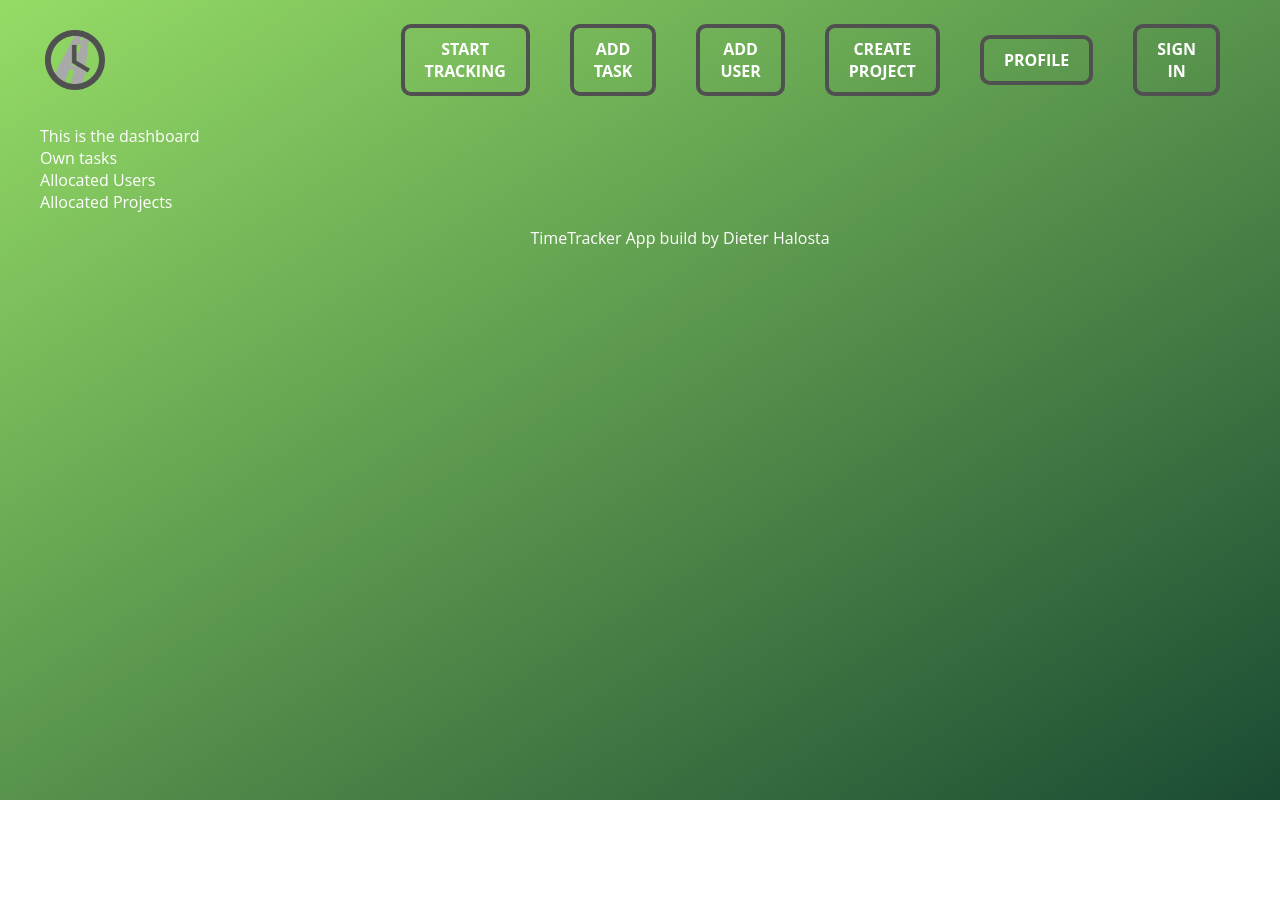
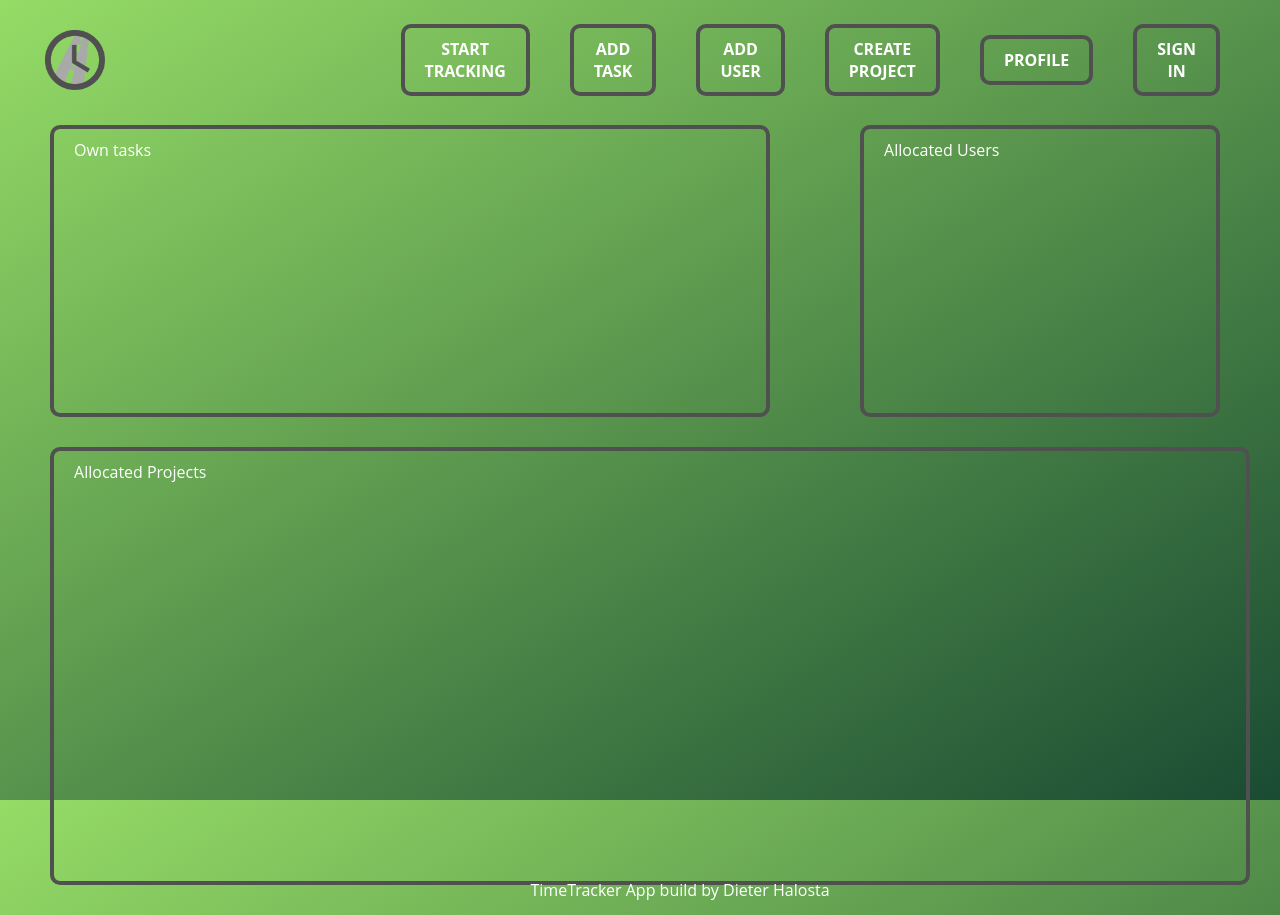
Before and after one commit to dieterhalosta/time-tracker, a React (Create React App) app: page / in a window 1280 px wide. Shown: the top 915 px of the page. Before the commit the page ends 800 px from the top, so only its background shows below. Built offline with nearby package versions, Linux system fonts and the light colour scheme.

Commit message:
working on the dashboard page

```diff
--- a/src/pages/DashboardPage/Dashboard.component.jsx
+++ b/src/pages/DashboardPage/Dashboard.component.jsx
@@ -1,17 +1,21 @@
 import React from "react";
+import {PageContainer,FirstSection,UserTasksContainer,AllocatedUsersContainer,SecondSection,AllocatedProjectsContainer} from './Dashboard.styles'
 import Header from "../../components/Header/Header.component";
 
 const Dashboard = ({ checkUserSession, currentUser }) => {
   return (
     <div>
       <Header />
+      <PageContainer>
+        <FirstSection>
+        <UserTasksContainer>Own tasks</UserTasksContainer>
+        <AllocatedUsersContainer>Allocated Users</AllocatedUsersContainer>
+        </FirstSection>
+        <SecondSection>
+        <AllocatedProjectsContainer>Allocated Projects</AllocatedProjectsContainer>
+        </SecondSection>
 
-      <div>
-        This is the dashboard
-        <div>Own tasks</div>
-        <div>Allocated Users</div>
-        <div>Allocated Projects</div>
-      </div>
+      </PageContainer>
     </div>
   );
 };
--- a/src/pages/DashboardPage/Dashboard.styles.jsx
+++ b/src/pages/DashboardPage/Dashboard.styles.jsx
@@ -0,0 +1,48 @@
+import styled, { css } from "styled-components";
+
+export const PageContainer = styled.div`
+  height: 730px;
+  width: 100%;
+  margin: 10px;
+  display: column;
+`;
+
+export const FirstSection = styled.div`
+  height: 40%;
+  width: 100%;
+  display: flex;
+  justify-content: space-between;
+`;
+
+export const SecondSection = styled.div`
+  height: 60%;
+  width: 100%;
+  margin-top: 30px;
+  margin-right: 30px;
+`;
+
+const DefaultContainer = css`
+  border: 4px solid #505050;
+  border-radius: 10px;
+  padding: 10px 20px;
+`;
+
+export const UserTasksContainer = styled.div`
+  height: 100%;
+  width: 60%;
+  ${DefaultContainer}
+`;
+
+export const AllocatedUsersContainer = styled.div`
+  height: 100%;
+  width: 30%;
+  margin-right: 30px;
+  ${DefaultContainer}
+`;
+
+export const AllocatedProjectsContainer = styled.div`
+  height: 100%;
+  width: 100%;
+  margin-right: 30px;
+  ${DefaultContainer}
+`;
```
